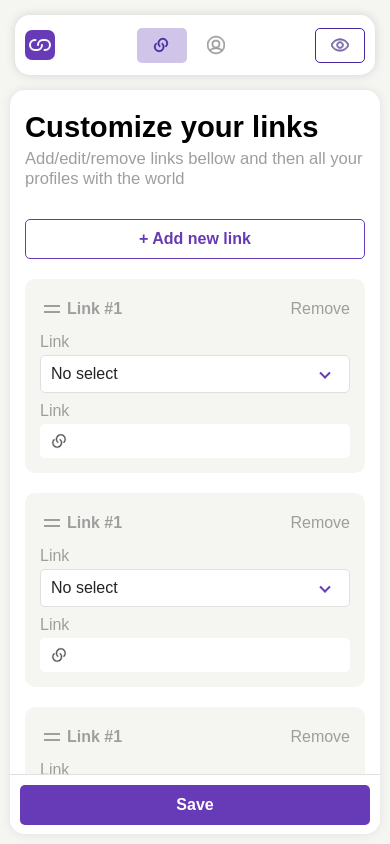
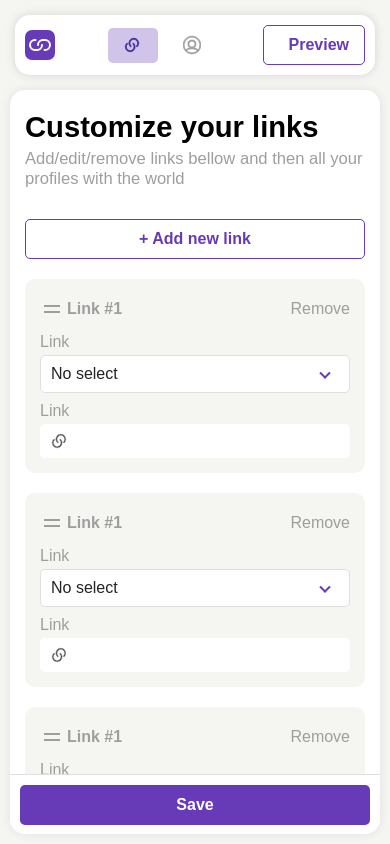
Before and after one commit to MTONSEG/app, a React (Vite) app: page /profile in a window 390 px wide. Built offline with nearby package versions, Linux system fonts and the light colour scheme.

Commit message:
update profile Header, add link container

```diff
--- /dev/null
+++ b/src/components/containers/LinkContainer/LinkContainer.scss
@@ -0,0 +1,68 @@
+@import '@media';
+
+.link-container {
+  display: flex;
+  align-items: center;
+  gap: 10px;
+
+  &__link {
+    display: flex;
+    align-items: center;
+    min-height: 40px;
+    padding: 5px 15px;
+    border-radius: 5px;
+    font-size: 16px;
+    font-weight: 700;
+    color: var(--gray);
+    transition: all 0.2s;
+
+    svg {
+      flex: 0 0 auto;
+      width: 18px;
+      height: 20px;
+      margin: 0 10px 0 0;
+      fill: var(--gray);
+      stroke: var(--gray);
+      transition: all 0.2s;
+    }
+
+    &:focus {
+      box-shadow: 0 0 15px var(--purple-lighter);
+    }
+
+    &.active {
+      pointer-events: none;
+      color: var(--purple-darkest);
+      background: var(--purple-lighter);
+
+      svg {
+        width: 18px;
+        height: 20px;
+        fill: var(--purple-darkest);
+        stroke: var(--purple-darkest);
+      }
+    }
+
+    @media (hover: hover) {
+      &:hover {
+        background: var(--purple-lightest);
+      }
+    }
+  }
+
+  @include media-down(sm) {
+    &__link {
+      width: 50px;
+      min-height: 35px;
+
+      span {
+        display: none;
+      }
+
+      svg {
+        display: block;
+        margin: 0;
+      }
+    }
+  }
+}
--- /dev/null
+++ b/src/components/containers/LinkContainer/LinkContainer.tsx
@@ -0,0 +1,26 @@
+import { FC, ReactNode } from 'react'
+import { NavLink } from 'react-router-dom'
+import './LinkContainer.scss'
+
+interface LinkItem {
+  to: string
+  icon: ReactNode
+  label: string
+}
+
+interface LinkContainerProps {
+  links: LinkItem[]
+  className?: string
+}
+
+const LinkContainer: FC<LinkContainerProps> = ({ links }) => (
+  <div className='link-container'>
+    {links.map(({ to, icon, label }) => (
+      <NavLink to={to} className='link-container__link' end key={to}>
+        {icon} <span>{label}</span>
+      </NavLink>
+    ))}
+  </div>
+)
+
+export default LinkContainer
--- a/src/components/pages/Profile/Profile.scss
+++ b/src/components/pages/Profile/Profile.scss
@@ -1,11 +1,17 @@
 @import '@media';
 
 .profile,
+.profile-layout,
 .profile-form-wrapper,
 .profile-form-wrapper__body,
 .profile-form-wrapper__footer,
 .profile-preview {
   display: flex;
+}
+
+.profile-preview,
+.profile-form-wrapper__footer {
+  align-items: center;
 }
 
 .profile {
@@ -25,6 +31,14 @@
   }
 }
 
+.profile-layout {
+  --padding-top: calc(var(--header-height) + (var(--layout-padding) * 2));
+  flex-direction: column;
+  gap: var(--layout-gap);
+  height: var(--vh, 100vh);
+  padding: var(--padding-top) var(--layout-padding) var(--layout-padding);
+}
+
 .profile-form-wrapper,
 .profile-preview {
   flex: 1 1 auto;
@@ -35,7 +49,6 @@
 }
 
 .profile-preview {
-  align-items: center;
   justify-content: center;
   max-width: 35%;
   min-width: 350px;
@@ -85,7 +98,6 @@
     position: absolute;
     bottom: 0;
     left: 0;
-    align-items: center;
     justify-content: flex-end;
     z-index: 1;
     width: 100%;
@@ -106,6 +118,12 @@
   }
 }
 
+@include media-down(sm) {
+  .profile-layout {
+    --layout-padding: 10px;
+  }
+}
+
 @include media-down(xs) {
   .profile-form-wrapper {
     padding: 20px 15px 0;
--- /dev/null
+++ b/src/components/pages/Profile/ProfileHeader/ProfileHeader.tsx
@@ -0,0 +1,31 @@
+import LinkContainer from '@/components/containers/LinkContainer/LinkContainer'
+import Button from '@/components/ui/buttons/Button/Button'
+import Logo from '@/components/ui/common/Logo/Logo'
+import Header from '@/components/widgets/layout/Header/Header'
+import EyeIcon from '@icons/eye.svg?react'
+import LinkIcon from '@icons/link.svg?react'
+import ProfileIcon from '@icons/profile.svg?react'
+import { useNavigate } from 'react-router-dom'
+
+const ProfileHeader = () => {
+  const navigate = useNavigate()
+
+  const links = [
+    { to: '/profile', icon: <LinkIcon />, label: 'Links' },
+    { to: '/profile/details', icon: <ProfileIcon />, label: 'Profile Details' },
+  ]
+
+  return (
+    <Header>
+      <Logo />
+
+      <LinkContainer links={links} />
+
+      <Button variant='outlined' className='header__link header__link--preview' onClick={() => navigate('/')}>
+        <EyeIcon /> <span>Preview</span>
+      </Button>
+    </Header>
+  )
+}
+
+export default ProfileHeader
--- a/src/components/pages/Profile/ProfileLayout/ProfileLayout.scss
+++ /dev/null
@@ -1,14 +0,0 @@
-@import '@media';
-
-.profile-layout {
-  --padding-top: calc(var(--header-height) + (var(--layout-padding) * 2));
-  display: flex;
-  flex-direction: column;
-  gap: var(--layout-gap);
-  height: var(--vh, 100vh);
-  padding: var(--padding-top) var(--layout-padding) var(--layout-padding);
-
-  @include media-down(sm) {
-    --layout-padding: 10px;
-  }
-}
--- a/src/components/pages/Profile/ProfileLayout/ProfileLayout.tsx
+++ b/src/components/pages/Profile/ProfileLayout/ProfileLayout.tsx
@@ -1,7 +1,7 @@
-import Header from '@/components/widgets/layout/Header/Header'
+import ProfileHeader from '@/components/pages/Profile/ProfileHeader/ProfileHeader'
 import { useVhFix } from '@/hooks/common/useVhFix'
 import { FC, ReactNode } from 'react'
-import './ProfileLayout.scss'
+import '../Profile.scss'
 
 interface PropsType {
   children: ReactNode
@@ -12,7 +12,8 @@ const ProfileLayout: FC<PropsType> = ({ children }) => {
 
   return (
     <div className='profile-layout' style={{ height: 'calc(100 * var(--vh)' }}>
-      <Header />
+      <ProfileHeader />
+
       {children}
     </div>
   )
--- a/src/components/widgets/layout/Header/Header.scss
+++ b/src/components/widgets/layout/Header/Header.scss
@@ -1,17 +1,12 @@
 @import '@media';
-
-.header,
-.header__link,
-.header__link-wrap {
-  display: flex;
-  align-items: center;
-  justify-content: space-between;
-}
 
 .header {
   position: fixed;
   top: var(--layout-gap);
   left: 50%;
+  display: flex;
+  align-items: center;
+  justify-content: space-between;
   z-index: 11;
   width: calc(100% - 30px);
   min-height: var(--header-height);
@@ -21,79 +16,8 @@
   transform: translateX(-50%);
   box-shadow: 0 0 10px lightgrey;
 
-  &__link-wrap {
-    gap: 5px;
-  }
-
-  &__link {
-    min-height: 40px;
-    padding: 5px 15px;
-    border-radius: 5px;
-    font-size: 16px;
-    font-weight: 700;
-    color: var(--gray);
-    transition: all 0.2s;
-
-    svg {
-      flex: 0 0 auto;
-      width: 18px;
-      height: 20px;
-      margin: 0 10px 0 0;
-      fill: var(--gray);
-      stroke: var(--gray);
-      transition: all 0.2s;
-    }
-
-    &:focus {
-      box-shadow: 0 0 15px var(--purple-lighter);
-    }
-
-    &--preview {
-      border: 1px solid var(--purple-darkest);
-      color: var(--purple-darkest);
-
-      svg {
-        display: none;
-        stroke: var(--purple-darkest);
-      }
-    }
-
-    &.active {
-      pointer-events: none;
-      color: var(--purple-darkest);
-      background: var(--purple-lighter);
-
-      svg {
-        width: 18px;
-        height: 20px;
-        fill: var(--purple-darkest);
-        stroke: var(--purple-darkest);
-      }
-    }
-
-    @media (hover: hover) {
-      &:hover {
-        background: var(--purple-lightest);
-      }
-    }
-  }
-
   @include media-down(sm) {
     --header-height: 60px;
     padding: 10px;
-
-    &__link {
-      width: 50px;
-      min-height: 35px;
-
-      span {
-        display: none;
-      }
-
-      svg {
-        display: block;
-        margin: 0;
-      }
-    }
   }
 }
--- a/src/components/widgets/layout/Header/Header.tsx
+++ b/src/components/widgets/layout/Header/Header.tsx
@@ -1,31 +1,14 @@
-import Logo from '@/components/ui/common/Logo/Logo'
-import EyeIcon from '@icons/eye.svg?react'
-import LinkIcon from '@icons/link.svg?react'
-import ProfileIcon from '@icons/profile.svg?react'
-import { FC } from 'react'
-import { NavLink } from 'react-router-dom'
+import type { FC, ReactNode } from 'react'
 import './Header.scss'
 
-interface PropsType {}
+interface PropsType {
+  children?: ReactNode
+}
 
-const Header: FC<PropsType> = () => {
+const Header: FC<PropsType> = ({ children }) => {
   return (
     <header className='header'>
-      <Logo />
-
-      <div className='header__link-wrap'>
-        <NavLink to={'/profile'} className='header__link' end>
-          <LinkIcon /> <span>Links</span>
-        </NavLink>
-
-        <NavLink to={'/profile/details'} className='header__link' end>
-          <ProfileIcon /> <span>Profile Details</span>
-        </NavLink>
-      </div>
-
-      <NavLink to={'/'} className='header__link header__link--preview'>
-        <EyeIcon /> <span>Preview</span>
-      </NavLink>
+      {children}
     </header>
   )
 }
```
